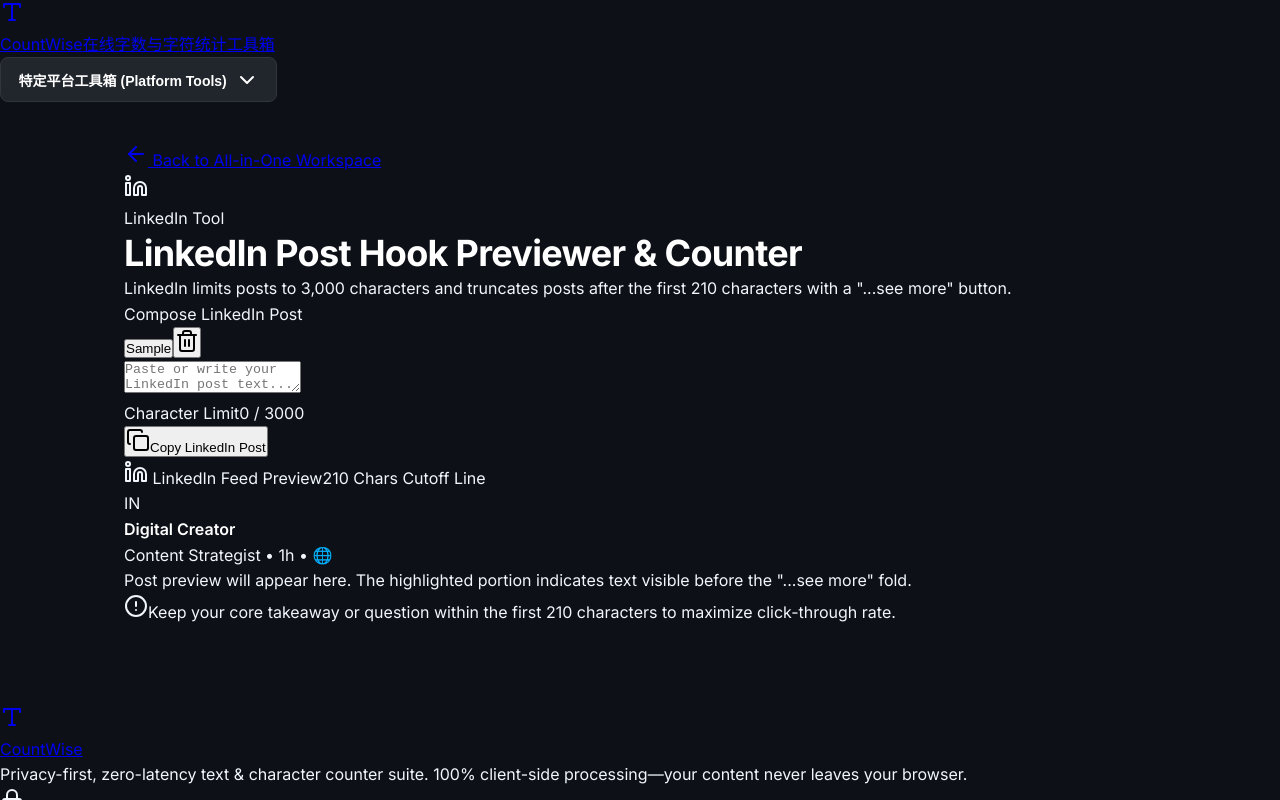
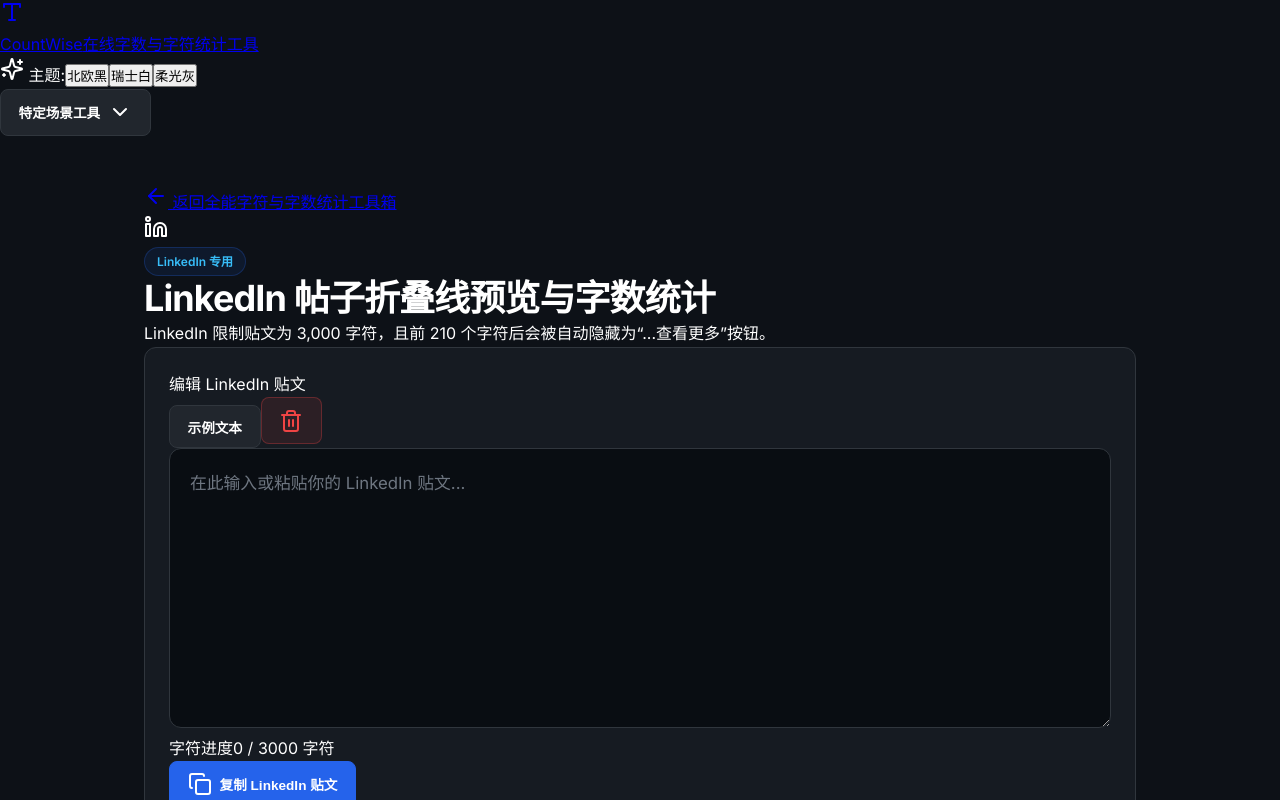
Before and after one commit to lianlele168/text-counter-hub, a Next.js app: page /linkedin-character-counter in a window 1280 px wide. Shown: the top 800 px of the page. Built offline with nearby package versions, Linux system fonts and the light colour scheme.

Commit message:
feat: implement multi-theme design system (Nordic Dark, Swiss Light, Warm Porcelain) with explicit Chinese copywriting and anti-slop rules

```diff
--- a/src/app/globals.css
+++ b/src/app/globals.css
@@ -1,32 +1,69 @@
-@import url('https://fonts.googleapis.com/css2?family=Inter:wght@400;500;600;700&family=JetBrains+Mono:wght@500;600&display=swap');
+@import url('https://fonts.googleapis.com/css2?family=Inter:wght@400;500;600;700&family=JetBrains+Mono:wght@500;600;700&display=swap');
 
 :root {
-  /* High-Contrast Obsidian & Steel Palette (GitHub / Vercel Dark Style) */
-  --bg-app: #0D1117;
+  /* Default Nordic Dark High-Contrast Theme */
+  --bg-main: #0D1117;
   --bg-card: #161B22;
-  --bg-card-hover: #1C2129;
+  --bg-card-hover: #1F242C;
   --bg-input: #090D12;
 
-  --border-color: #30363D;
+  --border-main: #30363D;
   --border-focus: #38BDF8;
 
-  /* High Contrast Readable Text */
-  --text-white: #FFFFFF;
-  --text-primary: #F0F6FC;
-  --text-secondary: #8B949E;
+  --text-primary: #FFFFFF;
+  --text-secondary: #9198A1;
   --text-muted: #6E7681;
 
-  /* Vibrant High-Visibility Accent Colors */
   --accent-blue: #38BDF8;
-  --accent-indigo: #818CF8;
   --btn-primary-bg: #2563EB;
   --btn-primary-hover: #1D4ED8;
+  --btn-secondary-bg: #21262D;
 
-  --font-sans: 'Inter', -apple-system, BlinkMacSystemFont, "Segoe UI", Roboto, "Helvetica Neue", sans-serif;
+  --font-sans: 'Inter', -apple-system, BlinkMacSystemFont, "Segoe UI", Roboto, sans-serif;
   --font-mono: 'JetBrains Mono', monospace;
 
   --radius-card: 12px;
   --radius-btn: 8px;
+}
+
+/* Light Swiss Editorial Theme */
+[data-theme="swiss"] {
+  --bg-main: #F8F9FA;
+  --bg-card: #FFFFFF;
+  --bg-card-hover: #F1F3F5;
+  --bg-input: #FFFFFF;
+
+  --border-main: #E9ECEF;
+  --border-focus: #2563EB;
+
+  --text-primary: #111827;
+  --text-secondary: #4B5563;
+  --text-muted: #9CA3AF;
+
+  --accent-blue: #2563EB;
+  --btn-primary-bg: #111827;
+  --btn-primary-hover: #1F2937;
+  --btn-secondary-bg: #F3F4F6;
+}
+
+/* Warm Porcelain Card Theme */
+[data-theme="warm"] {
+  --bg-main: #F3F4F6;
+  --bg-card: #FFFFFF;
+  --bg-card-hover: #FAFAFA;
+  --bg-input: #F9FAFB;
+
+  --border-main: #E5E7EB;
+  --border-focus: #0D9488;
+
+  --text-primary: #0F172A;
+  --text-secondary: #475569;
+  --text-muted: #94A3B8;
+
+  --accent-blue: #0D9488;
+  --btn-primary-bg: #0F172A;
+  --btn-primary-hover: #1E293B;
+  --btn-secondary-bg: #E2E8F0;
 }
 
 * {
@@ -36,43 +73,44 @@
 }
 
 body {
-  background-color: var(--bg-app);
+  background-color: var(--bg-main);
   color: var(--text-primary);
   font-family: var(--font-sans);
   line-height: 1.6;
   -webkit-font-smoothing: antialiased;
   min-height: 100vh;
+  transition: background-color 0.2s ease, color 0.2s ease;
 }
 
-/* Page Layout Container with Generous Side & Vertical Margins */
+/* Layout Container */
 .page-container {
-  max-width: 1080px;
+  max-width: 1040px;
   margin: 0 auto;
-  padding: 2.5rem 1.5rem 5rem 1.5rem;
+  padding: 3rem 1.5rem 6rem 1.5rem;
 }
 
-/* Typography Hierarchy */
+/* Header & Typography */
 h1 {
   font-size: 2.25rem;
   font-weight: 700;
-  color: var(--text-white);
+  color: var(--text-primary);
   line-height: 1.25;
-  letter-spacing: -0.02em;
+  letter-spacing: -0.025em;
 }
 
 h2 {
-  font-size: 1.25rem;
-  font-weight: 600;
-  color: var(--text-white);
+  font-size: 1.35rem;
+  font-weight: 700;
+  color: var(--text-primary);
 }
 
 h3 {
-  font-size: 1rem;
+  font-size: 1.05rem;
   font-weight: 600;
-  color: var(--text-white);
+  color: var(--text-primary);
 }
 
-/* High Contrast Metric Cards Grid */
+/* Metric Row & Cards */
 .metrics-row {
   display: grid;
   grid-template-columns: repeat(5, 1fr);
@@ -93,7 +131,7 @@
 
 .metric-box {
   background-color: var(--bg-input);
-  border: 1px solid var(--border-color);
+  border: 1px solid var(--border-main);
   border-radius: var(--radius-card);
   padding: 1.25rem 1rem;
   display: flex;
@@ -104,7 +142,7 @@
 }
 
 .metric-title {
-  font-size: 0.8rem;
+  font-size: 0.775rem;
   font-weight: 600;
   color: var(--text-secondary);
   margin-bottom: 0.35rem;
@@ -113,8 +151,8 @@
 .metric-num {
   font-family: var(--font-mono);
   font-size: 1.75rem;
-  font-weight: 600;
-  color: var(--text-white);
+  font-weight: 700;
+  color: var(--text-primary);
   line-height: 1.1;
   font-variant-numeric: tabular-nums;
 }
@@ -123,14 +161,14 @@
   color: var(--accent-blue);
 }
 
-/* Primary High-Contrast Textarea */
+/* Textarea & Inputs */
 .editor-box {
   width: 100%;
   min-height: 280px;
   background-color: var(--bg-input);
-  border: 1px solid var(--border-color);
+  border: 1px solid var(--border-main);
   border-radius: var(--radius-card);
-  color: var(--text-white);
+  color: var(--text-primary);
   font-family: var(--font-sans);
   font-size: 1.05rem;
   line-height: 1.7;
@@ -142,17 +180,17 @@
 
 .editor-box:focus {
   border-color: var(--border-focus);
-  box-shadow: 0 0 0 3px rgba(56, 189, 248, 0.15);
+  box-shadow: 0 0 0 3px rgba(37, 99, 235, 0.15);
 }
 
 .editor-box::placeholder {
   color: var(--text-muted);
 }
 
-/* Card Surface */
+/* Cards & Surface */
 .card-panel {
   background-color: var(--bg-card);
-  border: 1px solid var(--border-color);
+  border: 1px solid var(--border-main);
   border-radius: var(--radius-card);
   padding: 1.5rem;
 }
@@ -167,33 +205,33 @@
   transform: translateY(-2px);
 }
 
-/* High Contrast Buttons */
+/* Buttons */
 .btn {
   display: inline-flex;
   align-items: center;
   justify-content: center;
   gap: 0.5rem;
-  font-size: 0.875rem;
+  font-size: 0.85rem;
   font-weight: 600;
-  padding: 0.6rem 1.1rem;
+  padding: 0.65rem 1.1rem;
   border-radius: var(--radius-btn);
-  border: 1px solid var(--border-color);
-  background-color: #21262D;
-  color: var(--text-white);
+  border: 1px solid var(--border-main);
+  background-color: var(--btn-secondary-bg);
+  color: var(--text-primary);
   cursor: pointer;
   transition: all 0.15s ease;
   white-space: nowrap;
 }
 
 .btn:hover {
-  background-color: #30363D;
   border-color: var(--text-secondary);
+  opacity: 0.95;
 }
 
 .btn-blue {
   background-color: var(--btn-primary-bg);
   border-color: var(--btn-primary-bg);
-  color: #FFFFFF;
+  color: #FFFFFF !important;
 }
 
 .btn-blue:hover {
@@ -202,17 +240,17 @@
 }
 
 .btn-danger {
-  background-color: rgba(248, 113, 113, 0.1);
-  border-color: rgba(248, 113, 113, 0.3);
-  color: #F87171;
+  background-color: rgba(239, 68, 68, 0.1);
+  border-color: rgba(239, 68, 68, 0.3);
+  color: #EF4444;
 }
 
 .btn-danger:hover {
-  background-color: rgba(248, 113, 113, 0.2);
-  border-color: #F87171;
+  background-color: rgba(239, 68, 68, 0.2);
+  border-color: #EF4444;
 }
 
-/* Simple Clean Badge */
+/* Badges */
 .pill-badge {
   display: inline-flex;
   align-items: center;
@@ -221,7 +259,7 @@
   border-radius: 9999px;
   font-size: 0.75rem;
   font-weight: 600;
-  background-color: rgba(56, 189, 248, 0.1);
+  background-color: rgba(37, 99, 235, 0.1);
   color: var(--accent-blue);
-  border: 1px solid rgba(56, 189, 248, 0.25);
+  border: 1px solid rgba(37, 99, 235, 0.25);
 }
--- a/src/app/linkedin-character-counter/page.tsx
+++ b/src/app/linkedin-character-counter/page.tsx
@@ -11,7 +11,7 @@
 
   const charCount = text.length;
   const maxLimit = 3000;
-  const foldLimit = 210; // LinkedIn truncation line
+  const foldLimit = 210; // LinkedIn fold threshold
 
   const percentUsed = Math.min((charCount / maxLimit) * 100, 100);
   const isOverLimit = charCount > maxLimit;
@@ -35,14 +35,14 @@
   return (
     <>
       <SchemaMarkup
-        name="LinkedIn Post Character Counter & Hook Previewer"
-        description="Free online tool to count LinkedIn post characters (3,000 limit) and preview the 210-character 'See More' cutoff line on mobile and desktop."
+        name="LinkedIn 帖子折叠线预览与字数统计工具"
+        description="免费在线 LinkedIn 帖子字符统计工具（上限 3000 字符），实时预览前 210 字符折叠隐藏效果。"
         url="https://countwise.app/linkedin-character-counter"
       />
 
-      <div className="space-y-8 py-4">
-        <Link href="/" className="inline-flex items-center gap-1.5 text-xs text-gray-400 hover:text-white transition-colors">
-          <ArrowLeft className="w-3.5 h-3.5" /> Back to All-in-One Workspace
+      <div className="space-y-8">
+        <Link href="/" className="inline-flex items-center gap-1.5 text-xs text-[var(--text-secondary)] hover:text-[var(--text-primary)] transition-colors">
+          <ArrowLeft className="w-3.5 h-3.5" /> 返回全能字符与字数统计工具箱
         </Link>
 
         {/* Header */}
@@ -51,32 +51,32 @@
             <div className="w-8 h-8 rounded-lg bg-blue-600/20 border border-blue-500/30 flex items-center justify-center text-blue-400">
               <Linkedin className="w-4 h-4" />
             </div>
-            <span className="ui-badge">LinkedIn Tool</span>
+            <span className="pill-badge">LinkedIn 专用</span>
           </div>
           <h1>
-            LinkedIn Post <span className="text-gradient">Hook Previewer & Counter</span>
+            LinkedIn 帖子折叠线预览与字数统计
           </h1>
-          <p className="text-gray-400 text-sm max-w-2xl">
-            LinkedIn limits posts to 3,000 characters and truncates posts after the first 210 characters with a &quot;...see more&quot; button.
+          <p className="text-[var(--text-secondary)] text-sm max-w-2xl">
+            LinkedIn 限制贴文为 3,000 字符，且前 210 个字符后会被自动隐藏为“...查看更多”按钮。
           </p>
         </div>
 
         <div className="grid grid-cols-1 lg:grid-cols-2 gap-6">
           {/* Left Editor */}
-          <div className="surface-card p-6 space-y-4">
+          <div className="card-panel space-y-4">
             <div className="flex items-center justify-between text-xs">
-              <span className="font-semibold text-gray-300">Compose LinkedIn Post</span>
+              <span className="font-semibold text-[var(--text-primary)]">编辑 LinkedIn 贴文</span>
               <div className="flex items-center gap-2">
-                <button onClick={loadSample} className="ui-btn text-xs py-1 px-2.5">Sample</button>
-                <button onClick={() => setText('')} className="ui-btn ui-btn-danger text-xs py-1 px-2.5">
+                <button onClick={loadSample} className="btn text-xs py-1 px-2.5">示例文本</button>
+                <button onClick={() => setText('')} className="btn btn-danger text-xs py-1 px-2.5">
                   <Trash2 className="w-3 h-3" />
                 </button>
               </div>
             </div>
 
             <textarea
-              className="main-textarea min-h-[260px]"
-              placeholder="Paste or write your LinkedIn post text..."
+              className="editor-box min-h-[260px]"
+              placeholder="在此输入或粘贴你的 LinkedIn 贴文..."
               value={text}
               onChange={(e) => setText(e.target.value)}
             />
@@ -84,35 +84,35 @@
             {/* Metrics */}
             <div className="space-y-2">
               <div className="flex justify-between items-center text-xs">
-                <span className="text-gray-400">Character Limit</span>
-                <span className={`font-mono font-semibold ${isOverLimit ? 'text-red-400' : 'text-indigo-400'}`}>
-                  {charCount} / {maxLimit}
+                <span className="text-[var(--text-secondary)]">字符进度</span>
+                <span className={`font-mono font-semibold ${isOverLimit ? 'text-red-400' : 'text-sky-400'}`}>
+                  {charCount} / {maxLimit} 字符
                 </span>
               </div>
-              <div className="w-full h-1.5 bg-white/5 rounded-full overflow-hidden">
+              <div className="w-full h-2 bg-[var(--bg-input)] rounded-full overflow-hidden border border-[var(--border-main)]">
                 <div
-                  className={`h-full transition-all ${isOverLimit ? 'bg-red-500' : 'bg-indigo-500'}`}
+                  className={`h-full transition-all ${isOverLimit ? 'bg-red-500' : 'bg-blue-600'}`}
                   style={{ width: `${percentUsed}%` }}
                 />
               </div>
             </div>
 
-            <button onClick={handleCopy} className="ui-btn ui-btn-primary w-full py-2.5">
+            <button onClick={handleCopy} className="btn btn-blue w-full py-2.5">
               {copied ? <Check className="w-4 h-4" /> : <Copy className="w-4 h-4" />}
-              {copied ? 'Copied to Clipboard' : 'Copy LinkedIn Post'}
+              {copied ? '已复制贴文' : '复制 LinkedIn 贴文'}
             </button>
           </div>
 
           {/* Right Preview */}
           <div className="space-y-4">
-            <div className="flex items-center justify-between text-xs text-gray-400">
-              <span className="font-semibold text-white flex items-center gap-1.5">
-                <Linkedin className="w-4 h-4 text-blue-400" /> LinkedIn Feed Preview
+            <div className="flex items-center justify-between text-xs text-[var(--text-secondary)]">
+              <span className="font-semibold text-[var(--text-primary)] flex items-center gap-1.5">
+                <Linkedin className="w-4 h-4 text-blue-400" /> LinkedIn 动态流实机预览
               </span>
-              <span>210 Chars Cutoff Line</span>
+              <span>210 字符折叠分界线</span>
             </div>
 
-            <div className="preview-card space-y-3">
+            <div className="card-panel bg-white text-gray-900 border border-gray-200 space-y-3 shadow-md">
               <div className="flex items-center gap-3">
                 <div className="w-10 h-10 rounded-full bg-blue-600 flex items-center justify-center text-white font-bold text-xs">
                   IN
@@ -127,26 +127,26 @@
               <div className="text-sm text-gray-800 leading-relaxed font-sans pt-1">
                 {text ? (
                   <>
-                    <span className="bg-indigo-50 text-indigo-950 px-1 rounded font-medium">
+                    <span className="bg-blue-50 text-blue-950 px-1 rounded font-medium border border-blue-200">
                       {text.slice(0, foldLimit)}
                     </span>
                     {text.length > foldLimit && (
-                      <span className="text-gray-400 ml-1 font-semibold cursor-pointer">...see more</span>
+                      <span className="text-gray-500 ml-1 font-semibold cursor-pointer">...查看更多</span>
                     )}
                   </>
                 ) : (
                   <span className="text-gray-400 italic">
-                    Post preview will appear here. The highlighted portion indicates text visible before the &quot;...see more&quot; fold.
+                    预览效果将在此处实时显示。高亮部分为用户无需点击“查看更多”即可在首屏看到的 210 字符 Hook...
                   </span>
                 )}
               </div>
             </div>
 
             {/* Tip box */}
-            <div className="surface-card p-4 flex items-start gap-3 text-xs text-gray-400">
-              <AlertCircle className="w-4 h-4 text-indigo-400 shrink-0 mt-0.5" />
+            <div className="card-panel p-4 flex items-start gap-3 text-xs text-[var(--text-secondary)]">
+              <AlertCircle className="w-4 h-4 text-sky-400 shrink-0 mt-0.5" />
               <span>
-                Keep your core takeaway or question within the first 210 characters to maximize click-through rate.
+                建议将贴文最吸引人的核心结论或反直觉观点写在前 210 字符内，吸引读者点击“查看更多”。
               </span>
             </div>
           </div>
--- a/src/components/Header.tsx
+++ b/src/components/Header.tsx
@@ -1,11 +1,30 @@
 'use client';
 
-import React, { useState } from 'react';
+import React, { useState, useEffect } from 'react';
 import Link from 'next/link';
-import { Type, ChevronDown, Linkedin, Twitter, Search, Instagram, ShoppingBag, Clock } from 'lucide-react';
+import { Type, ChevronDown, Linkedin, Twitter, Search, Instagram, ShoppingBag, Clock, Sparkles } from 'lucide-react';
 
 export default function Header() {
   const [open, setOpen] = useState(false);
+  const [theme, setTheme] = useState<'dark' | 'swiss' | 'warm'>('dark');
+
+  useEffect(() => {
+    const savedTheme = localStorage.getItem('countwise_theme') as 'dark' | 'swiss' | 'warm';
+    if (savedTheme) {
+      setTheme(savedTheme);
+      document.documentElement.setAttribute('data-theme', savedTheme);
+    }
+  }, []);
+
+  const changeTheme = (newTheme: 'dark' | 'swiss' | 'warm') => {
+    setTheme(newTheme);
+    localStorage.setItem('countwise_theme', newTheme);
+    if (newTheme === 'dark') {
+      document.documentElement.removeAttribute('data-theme');
+    } else {
+      document.documentElement.setAttribute('data-theme', newTheme);
+    }
+  };
 
   const tools = [
     { name: '全能字符与字数统计 (All-in-One Counter)', href: '/', icon: Type },
@@ -18,39 +37,78 @@
   ];
 
   return (
-    <header className="border-b border-[#30363D] bg-[#161B22]/90 backdrop-blur-md sticky top-0 z-50">
-      <div className="max-w-6xl mx-auto px-6 h-20 flex items-center justify-between">
+    <header className="border-b border-[var(--border-main)] bg-[var(--bg-card)] sticky top-0 z-50 transition-colors">
+      <div className="max-w-6xl mx-auto px-6 h-20 flex items-center justify-between gap-4">
         {/* Logo */}
-        <Link href="/" className="flex items-center gap-3">
-          <div className="w-10 h-10 rounded-xl bg-blue-600 flex items-center justify-center text-white shadow-lg shadow-blue-500/20">
+        <Link href="/" className="flex items-center gap-3 shrink-0">
+          <div className="w-10 h-10 rounded-xl bg-blue-600 flex items-center justify-center text-white shadow-lg shadow-blue-600/20">
             <Type className="w-5 h-5" />
           </div>
           <div>
-            <span className="font-bold text-xl text-white tracking-tight">CountWise</span>
-            <span className="block text-[11px] text-gray-400 font-normal">在线字数与字符统计工具箱</span>
+            <span className="font-bold text-xl tracking-tight text-[var(--text-primary)]">CountWise</span>
+            <span className="block text-[11px] text-[var(--text-secondary)] font-normal">在线字数与字符统计工具</span>
           </div>
         </Link>
 
-        {/* Dropdown Menu */}
+        {/* Right Action Bar */}
+        <div className="flex items-center gap-4">
+          {/* Theme Preset Switcher */}
+          <div className="hidden sm:flex items-center gap-1 bg-[var(--bg-input)] p-1 rounded-lg border border-[var(--border-main)] text-xs">
+            <span className="text-[10px] text-[var(--text-muted)] px-2 flex items-center gap-1">
+              <Sparkles className="w-3 h-3 text-sky-400" /> 主题:
+            </span>
+            <button
+              onClick={() => changeTheme('dark')}
+              className={`px-2.5 py-1 rounded font-medium transition-all ${
+                theme === 'dark'
+                  ? 'bg-blue-600 text-white shadow-sm'
+                  : 'text-[var(--text-secondary)] hover:text-[var(--text-primary)]'
+              }`}
+            >
+              北欧黑
+            </button>
+            <button
+              onClick={() => changeTheme('swiss')}
+              className={`px-2.5 py-1 rounded font-medium transition-all ${
+                theme === 'swiss'
+                  ? 'bg-blue-600 text-white shadow-sm'
+                  : 'text-[var(--text-secondary)] hover:text-[var(--text-primary)]'
+              }`}
+            >
+              瑞士白
+            </button>
+            <button
+              onClick={() => changeTheme('warm')}
+              className={`px-2.5 py-1 rounded font-medium transition-all ${
+                theme === 'warm'
+                  ? 'bg-blue-600 text-white shadow-sm'
+                  : 'text-[var(--text-secondary)] hover:text-[var(--text-primary)]'
+              }`}
+            >
+              柔光灰
+            </button>
+          </div>
+
+          {/* Tools Dropdown Menu */}
           <div className="relative">
             <button
               onClick={() => setOpen(!open)}
               onBlur={() => setTimeout(() => setOpen(false), 200)}
               className="btn text-xs"
             >
-            <span>特定平台工具箱 (Platform Tools)</span>
+              <span>特定场景工具</span>
               <ChevronDown className={`w-4 h-4 transition-transform ${open ? 'rotate-180' : ''}`} />
             </button>
 
             {open && (
-            <div className="absolute right-0 mt-2 w-72 bg-[#161B22] border border-[#30363D] rounded-xl p-2 shadow-2xl z-50 space-y-1">
+              <div className="absolute right-0 mt-2 w-72 bg-[var(--bg-card)] border border-[var(--border-main)] rounded-xl p-2 shadow-2xl z-50 space-y-1">
                 {tools.map((t) => {
                   const Icon = t.icon;
                   return (
                     <Link
                       key={t.href}
                       href={t.href}
-                    className="flex items-center gap-3 px-3 py-2.5 text-xs text-gray-200 hover:text-white hover:bg-[#21262D] rounded-lg transition-colors"
+                      className="flex items-center gap-3 px-3 py-2.5 text-xs text-[var(--text-secondary)] hover:text-[var(--text-primary)] hover:bg-[var(--bg-card-hover)] rounded-lg transition-colors"
                     >
                       <Icon className="w-4 h-4 text-sky-400 shrink-0" />
                       <span>{t.name}</span>
@@ -61,6 +119,7 @@
             )}
           </div>
         </div>
+      </div>
     </header>
   );
 }
```
Also changed, not shown: src/app/page.tsx (+14 -16 lines). Lines whose indentation alone changed are shown as unchanged.
